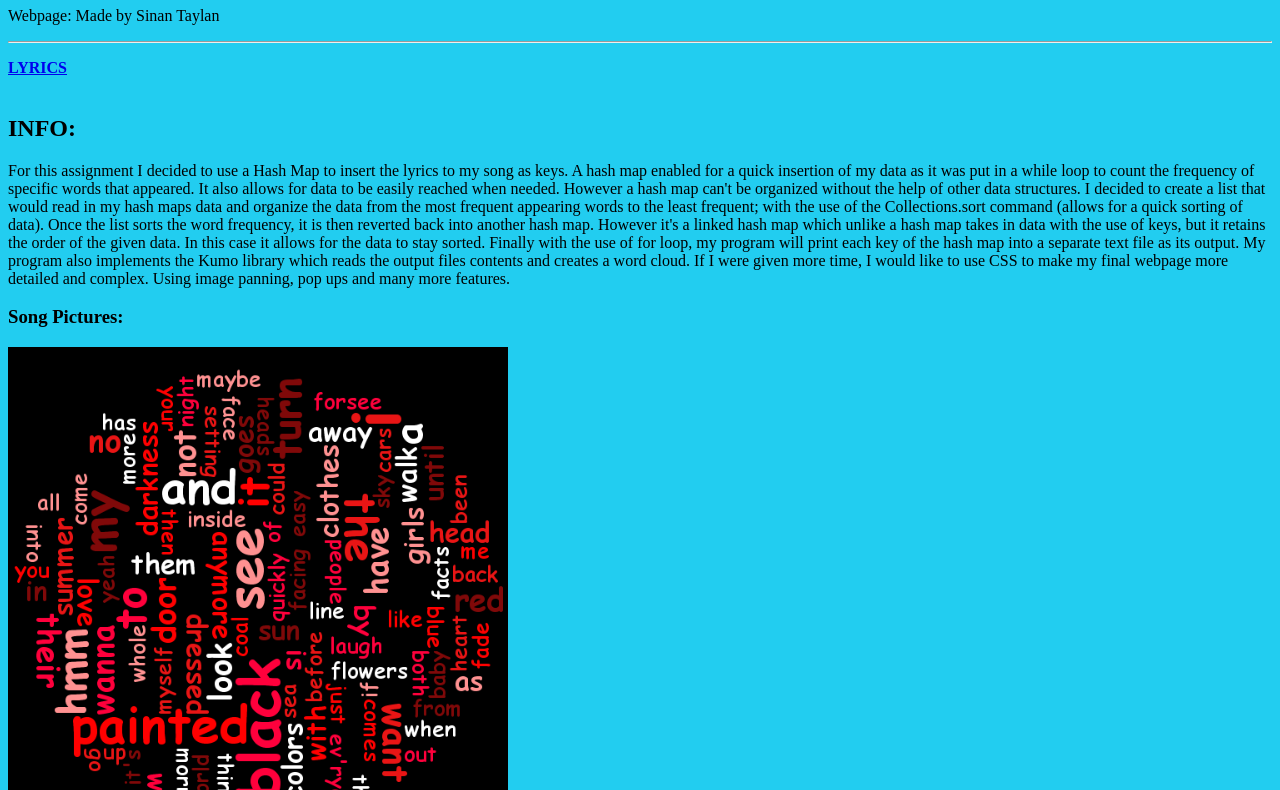
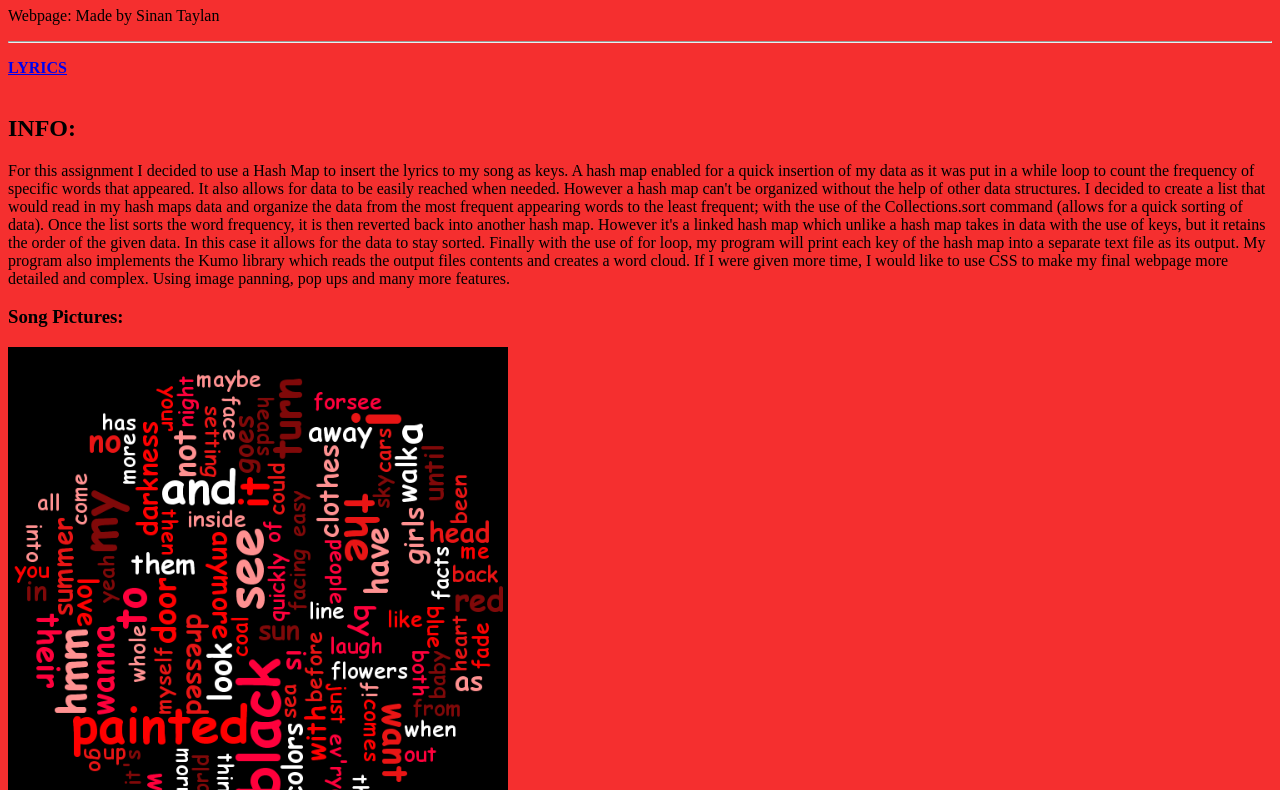
Before and after one commit to staylan123/cisc3120, a plain HTML site: page index.html in a window 1280 px wide. Shown: the part 73-863 px from the top of the page. Drawn offline with Linux system fonts and the light colour scheme.

Commit message:
Update index.html

```diff
--- a/index.html
+++ b/index.html
@@ -5,7 +5,7 @@
 <title> Assignment 3</title>
 </head>
 
-<body style = "background-color: #22CDF0 ;">
+<body style = "background-color: #F52F2F;">
 
 <h1 style = "text-align:center;" "font-size 300%;"> Paint it Black by The Rolling Stones</h1>
 <p> Webpage: Made by Sinan Taylan</p>
```
